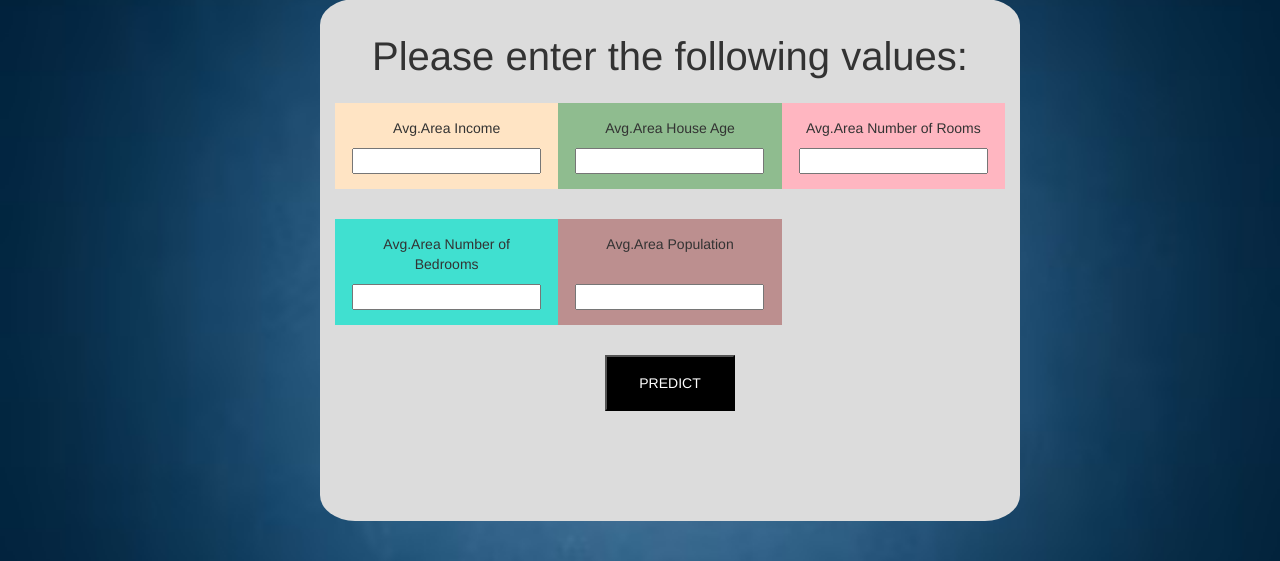
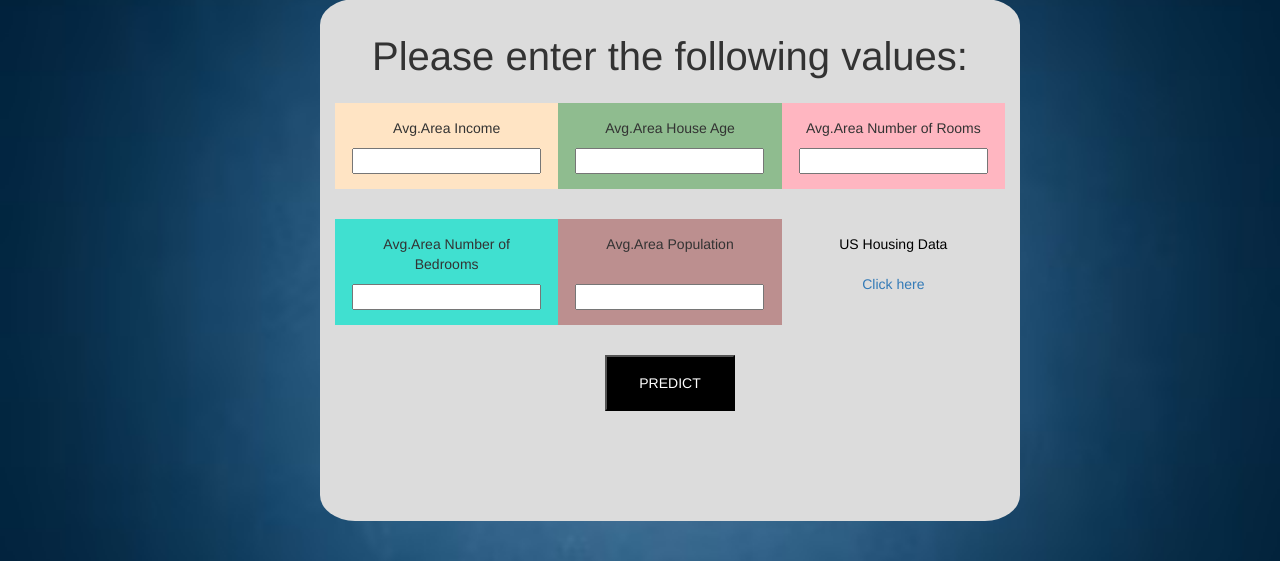
Before and after one commit to gowebUSA/HousePricePrediction, a Django app: page /predict/ in a window 1280 px wide. Shown: the part 121-682 px from the top of the page. Run offline with Django 5.2, Linux system fonts and the light colour scheme; some libraries are stand-ins or nearby versions.

Commit message:
Starting project

```diff
--- a/HousePricePrediction/templates/predict.html
+++ b/HousePricePrediction/templates/predict.html
@@ -71,6 +71,14 @@
                   <p> Avg.Area Population <br/> <br /></p>
                   <input type="text" name="n5">
               </div>
+              <div class="col-sm-4" style="background-color:gainsboro;">
+                  <p><font color="black">US Housing Data
+                      <br /> <br />
+                      <a href="https://www.kaggle.com/datasets/vedavyasv/usa-housing" target="_blank" font-color="white">
+                          Click here
+                      </a>
+                      <br/></font></p>
+              </div>
           </div>
           <div class="row">
               <input type="submit" value="PREDICT">
```
